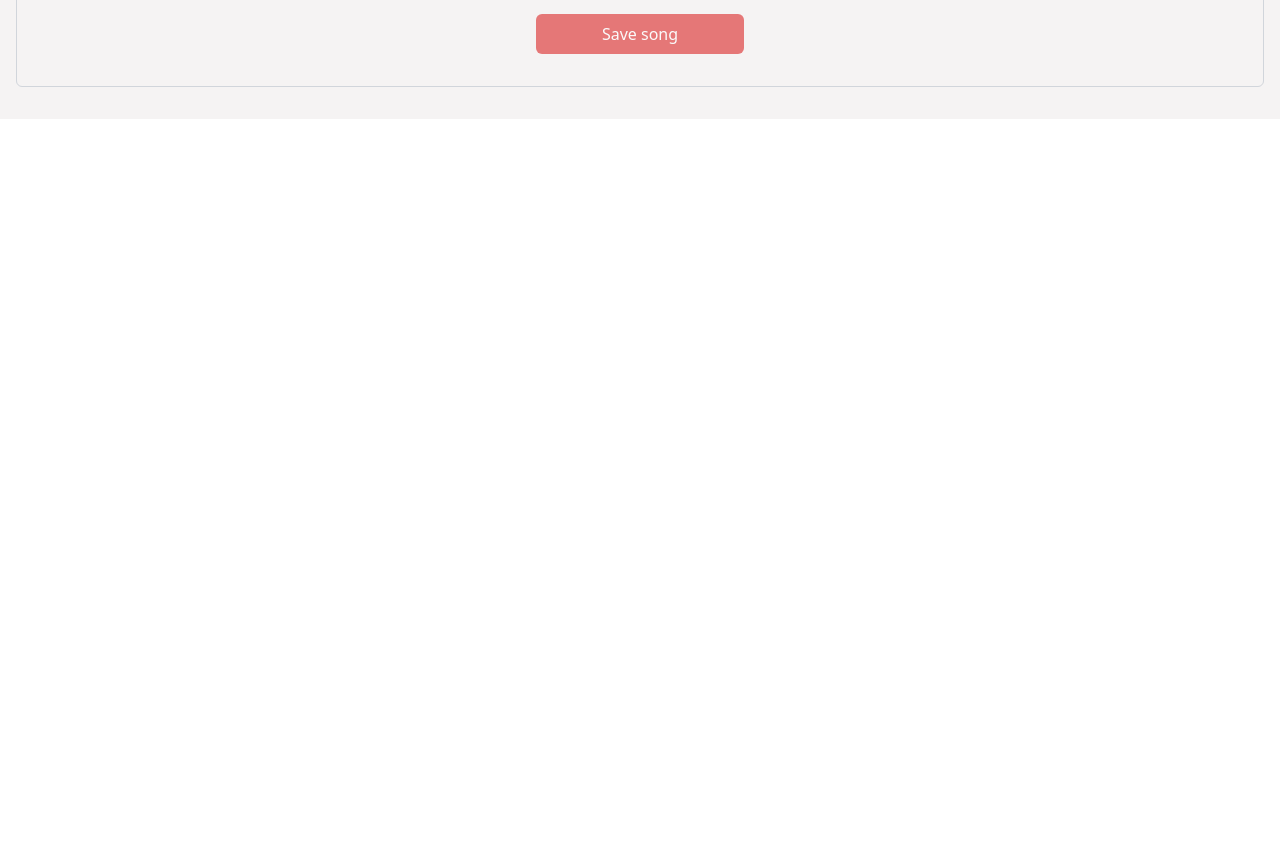
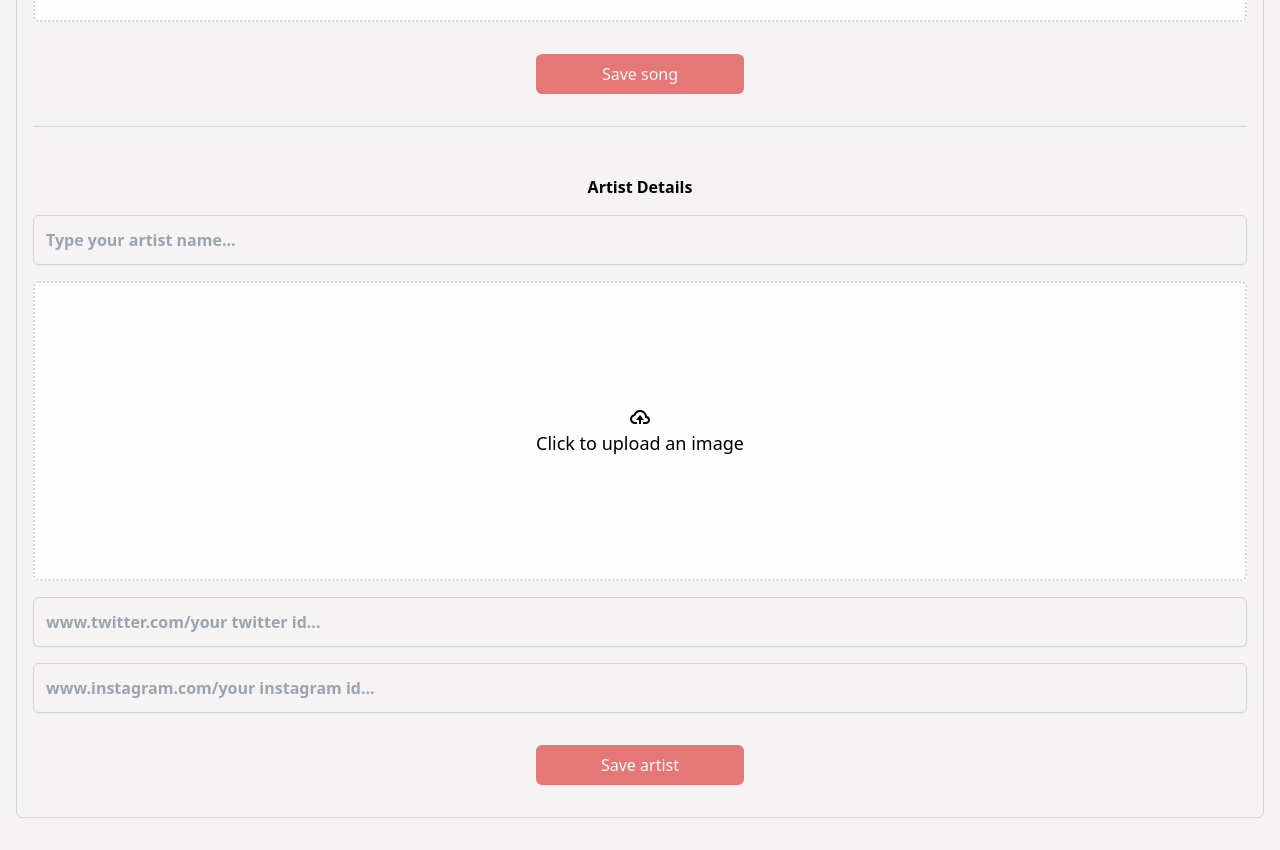
Before and after one commit to e3rosale/music-app-client, a React (Create React App) app: page /dashboard/newSong in a window 1280 px wide. Shown: the part 960-1810 px from the top of the page. Before the commit the page ends 1079 px from the top, so only its background shows below. Built offline with nearby package versions, Linux system fonts and the light colour scheme; no server answers; sample sign-in values are in the browser's storage.

Commit message:
added new artist state context and added upload artist field sections

```diff
--- a/src/components/Dashboard/Dashboard.jsx
+++ b/src/components/Dashboard/Dashboard.jsx
@@ -5,6 +5,7 @@ import { IoHome } from 'react-icons/io5';
 import { isActiveStyles, isNotActiveStyles } from '../../utils/styles';
 import { DashboardHome, DashboardSongs, DashboardUsers, DashboardArtists, DashboardAlbums, DashboardNewSong } from './index';
 import { UploadSongStateProvider } from '../../context/UploadSongContext/UploadSongStateContext';
+import { UploadArtistStateProvider } from '../../context/UploadArtistContext/UploadArtistStateContext';
 
 const Dashboard = () => {
   return (
@@ -27,7 +28,9 @@ const Dashboard = () => {
           <Route path='/newSong'
             element={
               <UploadSongStateProvider>
-                <DashboardNewSong />
+                <UploadArtistStateProvider>
+                  <DashboardNewSong />
+                </UploadArtistStateProvider>
               </UploadSongStateProvider>
             }>
           </Route>
--- a/src/components/Dashboard/DashboardNewSong/DashboardNewSong.jsx
+++ b/src/components/Dashboard/DashboardNewSong/DashboardNewSong.jsx
@@ -11,6 +11,8 @@ import { motion } from 'framer-motion';
 import { useUploadSongState } from "../../../context/UploadSongContext/UploadSongStateContext";
 import { uploadSongActionType } from "../../../context/UploadSongContext/UploadSongReducer";
 import FileUploader from "./DashboardNewSongFileUploader";
+import { useUploadArtistState } from "../../../context/UploadArtistContext/UploadArtistStateContext";
+import { uploadArtistActionType } from "../../../context/UploadArtistContext/UploadArtistReducer";
 
 const DashboardNewSong = () => {
   const { state, dispatch } = useStateValue();
@@ -30,6 +32,18 @@ const DashboardNewSong = () => {
     },
     uploadSongDispatch
   ] = useUploadSongState();
+
+  const [
+    {
+      artistName,
+      artistTwitter,
+      artistInstagram,
+      artistImageUploadURL,
+      artistDocumentCreationInProgress,
+      artistImageFileIsSavingInStorage,
+      artistImageFileSavingProgress
+    }, uploadArtistDispatch
+  ] = useUploadArtistState();
 
   const [isSavingSong, setIsSavingSong] = useState(false);
 
@@ -113,11 +127,18 @@ const DashboardNewSong = () => {
     }
   }
 
+  const saveArtist = async () => {
+    uploadArtistDispatch({ type: uploadArtistActionType.SET_ARTIST_DOCUMENT_CREATION_IN_PROGRESS, artistDocumentCreationInProgress: true });
+  }
+
   const areAllSongFieldsPopulated =
     () => songName && artistDropDownSelection && languageDropDownSelection && categoryDropDownSelection && imageFileURL && audioFileURL;
 
+  const areAllArtistFieldsPopulated = () => artistName && artistTwitter && artistInstagram;
+
   return (
     <div className="flex flex-col items-center justify-center p-4 border border-gray-300 rounded-md gap-4">
+      <p className="font-bold">Song Details</p>
       <input
         type="text"
         placeholder="Type your song name..."
@@ -180,6 +201,67 @@ const DashboardNewSong = () => {
           </motion.button>)
         }
       </div>
+      <hr className="border-gray-300 w-full mb-8"/>
+      <p className="font-bold">Artist Details</p>
+      <input
+        type="text"
+        placeholder="Type your artist name..."
+        className="w-full p-3 rounded-md text-base font-semibold text-textColor outline-none shadow-sm border border-gray-300 bg-transparent"
+        value={artistName ?? ""}
+        onChange={(e) => uploadArtistDispatch({ type: uploadArtistActionType.SET_ARTIST_NAME, artistName: e.target.value })}
+        disabled={!!artistDocumentCreationInProgress}
+      />
+      <div className="bg-card backdrop-blur-md w-full h-300 rounded-md border-2 border-dotted border-gray-300 cursor-pointer">
+        {artistImageFileIsSavingInStorage && <FileLoader progress={artistImageFileSavingProgress} />}
+        {!artistImageFileIsSavingInStorage && (
+          <>
+            {artistImageUploadURL ?
+              <div className="relative w-full h-full overflow-hidden rounded-md">
+                <img src={artistImageUploadURL} className="w-full h-full object-cover" alt="artist image upload"/>
+                <button
+                  type="button"
+                  className="absolute bottom-3 right-3 p-3 rounded-full bg-red-500 text-xl cursor-pointer outline-none border-none hover:shadow-md duration-200 transition-all ease-in-out"
+                  onClick={() => deleteUploadedFile("image")}
+                >
+                  <MdDelete className="text-white" />
+                </button>
+              </div> :
+              <FileUploader fileType={"image"} />
+            }
+          </>
+        )}
+      </div>
+      <div className="w-full flex items-center rounded-md p-3 border border-gray-300 shadow-sm bg-transparent">
+        <span className="text-base font-semibold text-gray-400">www.twitter.com/</span>
+        <input
+          type="text"
+          placeholder="your twitter id..."
+          className="bg-inherit text-base text-textColor font-semibold outline-none flex-1"
+          value={artistTwitter ?? ""}
+          onChange={(e) => uploadArtistDispatch({ type: uploadArtistActionType.SET_ARTIST_TWITTER, artistTwitter: e.target.value })}
+          disabled={!!artistDocumentCreationInProgress}
+        />
+      </div>
+      <div className="w-full flex items-center rounded-md p-3 border border-gray-300 shadow-sm bg-transparent">
+        <span className="text-base font-semibold text-gray-400">www.instagram.com/</span>
+        <input
+          type="text"
+          placeholder="your instagram id..."
+          className="bg-inherit text-base text-textColor font-semibold outline-none flex-1"
+          value={artistInstagram ?? ""}
+          onChange={(e) => uploadArtistDispatch({ type: uploadArtistActionType.SET_ARTIST_INSTAGRAM, artistInstagram: e.target.value })}
+          disabled={!!artistDocumentCreationInProgress}
+        />
+      </div>
+      <div className="flex items-center justify-center w-60 p-4">
+        {artistDocumentCreationInProgress ?
+          (<DisabledButton/>)
+          :
+          (<motion.button whileTap={{ scale: 0.75 }} className="px-8 py-2 w-full rounded-md text-white bg-red-600 hover:shadow-lg disabled:opacity-60" onClick={saveArtist} disabled={!areAllArtistFieldsPopulated()}>
+            Save artist
+          </motion.button>)
+        }
+      </div>
     </div>
   )
 };
@@ -198,8 +280,8 @@ const FileLoader = ({ progress }) => {
 const DisabledButton = () => {
   return (
     <div className="flex items-center justify-center w-24 p-4">
-        <button disabled type="button" class="text-white bg-blue-700 hover:bg-blue-800 focus:ring-4 focus:ring-blue-300 font-medium rounded-lg text-sm px-5 py-2.5 text-center mr-2 dark:bg-blue-600 dark:hover:bg-blue-700 dark:focus:ring-blue-800 inline-flex items-center">
-          <svg aria-hidden="true" role="status" class="inline w-4 h-4 mr-3 text-white animate-spin" viewBox="0 0 100 101" fill="none" xmlns="http://www.w3.org/2000/svg">
+        <button disabled type="button" className="text-white bg-blue-700 hover:bg-blue-800 focus:ring-4 focus:ring-blue-300 font-medium rounded-lg text-sm px-5 py-2.5 text-center mr-2 dark:bg-blue-600 dark:hover:bg-blue-700 dark:focus:ring-blue-800 inline-flex items-center">
+          <svg aria-hidden="true" role="status" className="inline w-4 h-4 mr-3 text-white animate-spin" viewBox="0 0 100 101" fill="none" xmlns="http://www.w3.org/2000/svg">
             <path d="M100 50.5908C100 78.2051 77.6142 100.591 50 100.591C22.3858 100.591 0 78.2051 0 50.5908C0 22.9766 22.3858 0.59082 50 0.59082C77.6142 0.59082 100 22.9766 100 50.5908ZM9.08144 50.5908C9.08144 73.1895 27.4013 91.5094 50 91.5094C72.5987 91.5094 90.9186 73.1895 90.9186 50.5908C90.9186 27.9921 72.5987 9.67226 50 9.67226C27.4013 9.67226 9.08144 27.9921 9.08144 50.5908Z" fill="#E5E7EB"/>
             <path d="M93.9676 39.0409C96.393 38.4038 97.8624 35.9116 97.0079 33.5539C95.2932 28.8227 92.871 24.3692 89.8167 20.348C85.8452 15.1192 80.8826 10.7238 75.2124 7.41289C69.5422 4.10194 63.2754 1.94025 56.7698 1.05124C51.7666 0.367541 46.6976 0.446843 41.7345 1.27873C39.2613 1.69328 37.813 4.19778 38.4501 6.62326C39.0873 9.04874 41.5694 10.4717 44.0505 10.1071C47.8511 9.54855 51.7191 9.52689 55.5402 10.0491C60.8642 10.7766 65.9928 12.5457 70.6331 15.2552C75.2735 17.9648 79.3347 21.5619 82.5849 25.841C84.9175 28.9121 86.7997 32.2913 88.1811 35.8758C89.083 38.2158 91.5421 39.6781 93.9676 39.0409Z" fill="currentColor"/>
           </svg>
--- a/src/components/Header.jsx
+++ b/src/components/Header.jsx
@@ -2,7 +2,6 @@ import React, { useState } from 'react';
 import { NavLink } from 'react-router-dom';
 import { Logo } from "../assets/img";
 import { isActiveStyles, isNotActiveStyles } from '../utils/styles';
-import { FaCrown } from 'react-icons/fa';
 import { useStateValue } from '../context/StateContext';
 import { getAuth } from 'firebase/auth';
 import { app } from '../config/firebase.config';
@@ -38,7 +37,7 @@ const Header = () => {
         {state.user?.imageURL && <img src={state.user?.imageURL} className='w-12 min-w-[44px] object-cover rounded-full shadow-lg' alt='Image of user' referrerPolicy='no-referrer'/>}
         <div className='flex flex-col'>
           <p className='text-textColor text-lg hover:text-headingColor font-semibold'>{state.user?.name ?? 'User' }</p>
-          <p className='flex items-center gap-2 text-xs text-gray-500 font-normal'>Premium Member. <FaCrown className='text-sm -ml-1 text-yellow-500'/></p>
+          <p className='flex items-center gap-2 text-xs text-gray-500 font-normal'>Premium Member.</p>
         </div>
         {menuIsOpen && (
           <motion.div
--- /dev/null
+++ b/src/context/UploadArtistContext/UploadArtistInitialState.js
@@ -0,0 +1,11 @@
+const initialUploadArtistState = {
+  artistName: null,
+  artistTwitter: null,
+  artistInstagram: null,
+  artistImageUploadURL: null,
+  artistDocumentCreationInProgress: null,
+  artistImageFileIsSavingInStorage: null,
+  artistImageFileSavingProgress: 0
+}
+
+export default initialUploadArtistState;
--- /dev/null
+++ b/src/context/UploadArtistContext/UploadArtistReducer.js
@@ -0,0 +1,51 @@
+export const uploadArtistActionType = {
+  SET_ARTIST_NAME: 'SET_ARTIST_NAME',
+  SET_ARTIST_TWITTER: 'SET_ARTIST_TWITTER',
+  SET_ARTIST_INSTAGRAM: 'SET_ARTIST_INSTAGRAM',
+  SET_ARTIST_IMAGE_UPLOAD_URL: 'SET_ARTIST_IMAGE_UPLOAD_URL',
+  SET_ARTIST_DOCUMENT_CREATION_IN_PROGRESS: 'SET_ARTIST_DOCUMENT_CREATION_IN_PROGRESS',
+  SET_ARTIST_IMAGE_FILE_IS_SAVING_IN_STORAGE: 'SET_ARTIST_IMAGE_FILE_IS_SAVING_IN_STORAGE',
+  SET_ARTIST_IMAGE_FILE_SAVING_PROGRESS: 'SET_ARTIST_IMAGE_FILE_SAVING_PROGRESS',
+};
+
+export const uploadArtistReducer = (state, action) => {
+  switch (action.type) {
+    case uploadArtistActionType.SET_ARTIST_NAME:
+      return {
+        ...state,
+        artistName: action.artistName
+      };
+    case uploadArtistActionType.SET_ARTIST_TWITTER:
+      return {
+        ...state,
+        artistTwitter: action.artistTwitter
+      };
+    case uploadArtistActionType.SET_ARTIST_INSTAGRAM:
+      return {
+        ...state,
+        artistInstagram: action.artistInstagram
+      }
+    case uploadArtistActionType.SET_ARTIST_IMAGE_UPLOAD_URL:
+      return {
+        ...state,
+        artistImageUploadURL: action.artistImageUploadURL
+      }
+    case uploadArtistActionType.SET_ARTIST_DOCUMENT_CREATION_IN_PROGRESS:
+      return {
+        ...state,
+        artistDocumentCreationInProgress: action.artistDocumentCreationInProgress,
+      }
+    case uploadArtistActionType.SET_ARTIST_IMAGE_FILE_IS_SAVING_IN_STORAGE:
+      return {
+        ...state,
+        artistImageFileIsSavingInStorage: action.artistImageFileIsSavingInStorage,
+      }
+    case uploadArtistActionType.SET_ARTIST_IMAGE_FILE_SAVING_PROGRESS:
+      return {
+        ...state,
+        artistImageFileSavingProgress: action.artistImageFileSavingProgress
+      };
+    default:
+      throw new Error('Unknown action: ' + action.type);
+  }
+};
--- /dev/null
+++ b/src/context/UploadArtistContext/UploadArtistStateContext.js
@@ -0,0 +1,23 @@
+import { createContext, useContext, useReducer } from "react";
+import initialUploadArtistState from "./UploadArtistInitialState";
+import { uploadArtistReducer } from "./UploadArtistReducer";
+
+const UploadArtistContext = createContext();
+
+export const UploadArtistStateProvider = ({ children }) => {
+  return (
+    <UploadArtistContext.Provider value={useReducer(uploadArtistReducer, initialUploadArtistState)}>
+      {children}
+    </UploadArtistContext.Provider>
+  );
+}
+
+export const useUploadArtistState = () => {
+  const uploadArtistContext = useContext(UploadArtistContext);
+
+  if (uploadArtistContext === undefined) {
+    throw new Error('useUploadArtistState must be used within an UploadArtistStateProvider.');
+  }
+
+  return uploadArtistContext;
+}
--- a/src/context/UploadSongContext/UploadSongStateContext.js
+++ b/src/context/UploadSongContext/UploadSongStateContext.js
@@ -17,7 +17,7 @@ export const useUploadSongState = () => {
   const uploadSongContext = useContext(UploadSongContext);
 
   if (uploadSongContext === undefined) {
-    throw new Error('useUploadSong must be used within a UploadSongStateProvider');
+    throw new Error('useUploadSongState must be used within an UploadSongStateProvider.');
   }
 
   return uploadSongContext;
```
